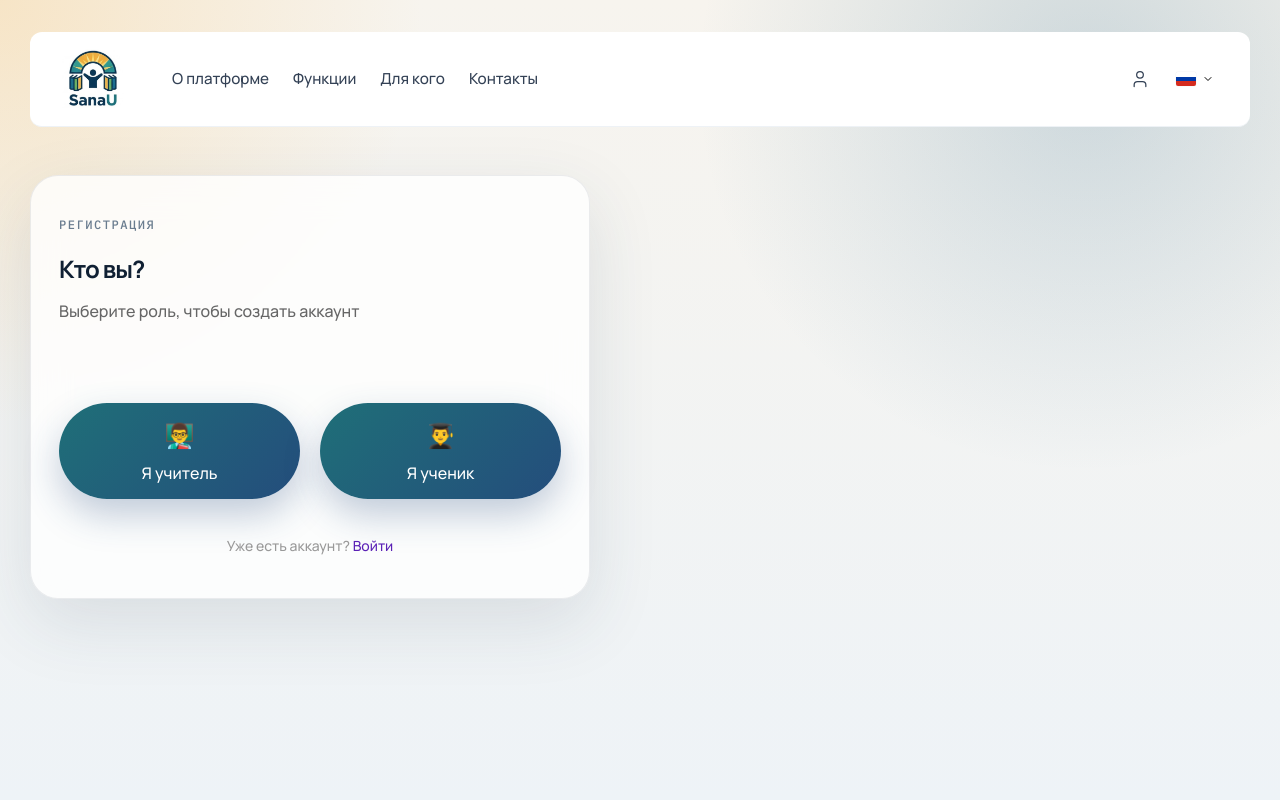
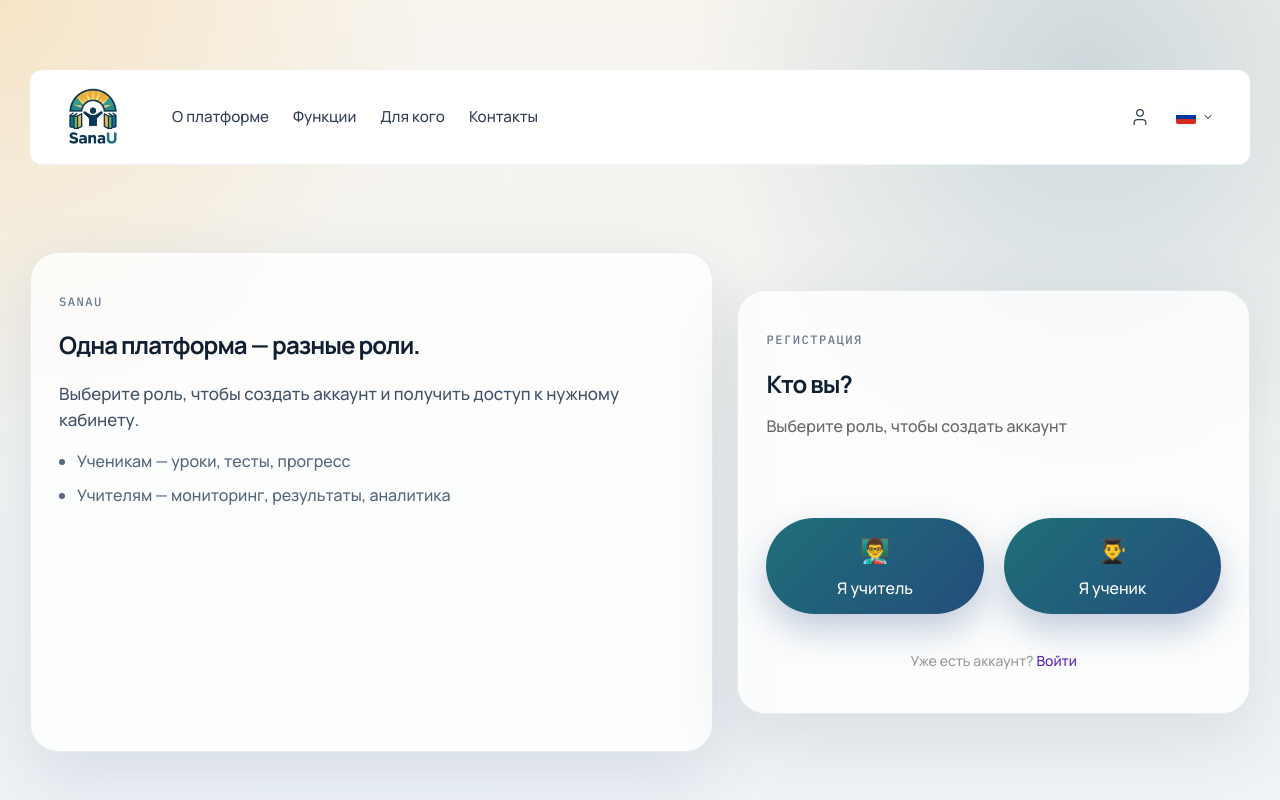
Before and after one commit to Ramazan-Saidullaev/ione-front, a React (Vite) app: page /auth/register in a window 1280 px wide. Built offline with nearby package versions, Linux system fonts and the light colour scheme; no server answers.

Commit message:
register update desing

```diff
--- a/src/pages/RegisterTypePage.tsx
+++ b/src/pages/RegisterTypePage.tsx
@@ -5,8 +5,25 @@ export function RegisterTypePage() {
   const navigate = useNavigate();
 
   return (
-    <main className="shell route-shell">
-      <GlobalHeader />
+    <main className="shell">
+      <div style={{ gridColumn: "1 / -1" }}>
+        <GlobalHeader />
+      </div>
+
+      <section className="card" style={{ alignSelf: "stretch" }}>
+        <div className="section-heading">
+          <p className="eyebrow">SanaU</p>
+          <h2 style={{ marginTop: 0 }}>Одна платформа — разные роли.</h2>
+        </div>
+        <p className="lead" style={{ marginTop: 0 }}>
+          Выберите роль, чтобы создать аккаунт и получить доступ к нужному кабинету.
+        </p>
+        <ul className="clean-list" style={{ margin: 0 }}>
+          <li>Ученикам — уроки, тесты, прогресс</li>
+          <li>Учителям — мониторинг, результаты, аналитика</li>
+        </ul>
+      </section>
+
       <section className="card auth-card auth-home-card">
         <div className="stack">
           <div className="section-heading">
--- a/src/pages/StudentRegisterPage.tsx
+++ b/src/pages/StudentRegisterPage.tsx
@@ -91,8 +91,32 @@ export function StudentRegisterPage() {
   }
 
   return (
-    <main className="shell route-shell">
-      <GlobalHeader />
+    <main className="shell">
+      <div style={{ gridColumn: "1 / -1" }}>
+        <GlobalHeader />
+      </div>
+
+      <section className="card" style={{ alignSelf: "stretch" }}>
+        <div className="section-heading">
+          <p className="eyebrow">SanaU</p>
+          <h2 style={{ marginTop: 0 }}>Учись коротко, применяй сразу.</h2>
+        </div>
+        <p className="lead" style={{ marginTop: 0 }}>
+          Регистрация ученика открывает доступ к урокам, тестам и фиксации прогресса.
+        </p>
+        <ul className="clean-list" style={{ margin: 0 }}>
+          <li>Курсы по 2–3 минуты</li>
+          <li>Психологические тесты и зоны риска</li>
+          <li>Ситуационные задания с последствиями</li>
+        </ul>
+        <div className="highlight-box" style={{ marginTop: "18px" }}>
+          <strong>Важно</strong>
+          <p style={{ marginBottom: 0 }}>
+            Выберите школу и класс — так учитель увидит ваш прогресс.
+          </p>
+        </div>
+      </section>
+
       <section className="card auth-card auth-home-card">
         <form className="stack" onSubmit={handleRegister}>
           <div className="section-heading">
--- a/src/pages/TeacherRegisterPage.tsx
+++ b/src/pages/TeacherRegisterPage.tsx
@@ -66,8 +66,32 @@ export function TeacherRegisterPage() {
   }
 
   return (
-    <main className="shell route-shell">
-      <GlobalHeader />
+    <main className="shell">
+      <div style={{ gridColumn: "1 / -1" }}>
+        <GlobalHeader />
+      </div>
+
+      <section className="card" style={{ alignSelf: "stretch" }}>
+        <div className="section-heading">
+          <p className="eyebrow">SanaU</p>
+          <h2 style={{ marginTop: 0 }}>Панель учителя и аналитика.</h2>
+        </div>
+        <p className="lead" style={{ marginTop: 0 }}>
+          Регистрация учителя даёт доступ к мониторингу прогресса, результатам тестов и зонам риска по ученикам.
+        </p>
+        <ul className="clean-list" style={{ margin: 0 }}>
+          <li>Список учеников и результаты</li>
+          <li>Зоны риска по тестам</li>
+          <li>Прогресс по курсам и урокам</li>
+        </ul>
+        <div className="highlight-box" style={{ marginTop: "18px" }}>
+          <strong>Подсказка</strong>
+          <p style={{ marginBottom: 0 }}>
+            Укажите «классный руководитель» (например 7А), чтобы ученики могли зарегистрироваться в ваш класс.
+          </p>
+        </div>
+      </section>
+
       <section className="card auth-card auth-home-card">
         <form className="stack" onSubmit={handleRegister}>
           <div className="section-heading">
```
